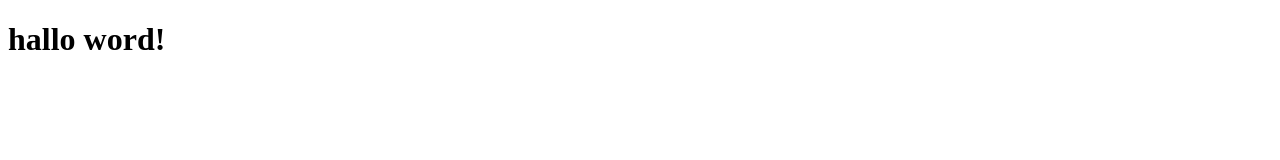
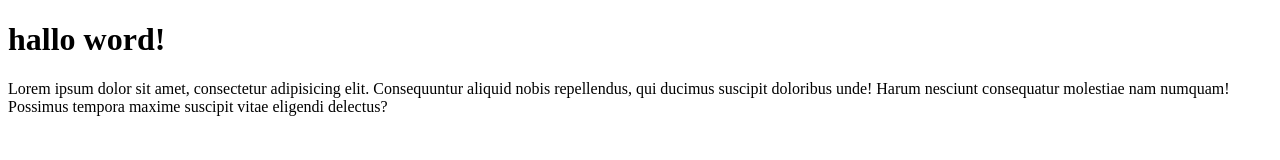
Before and after one commit to ilhamSkyOf19/git-test-4, a plain HTML site: page index.html in a window 1280 px wide. Drawn offline with Linux system fonts and the light colour scheme.

Commit message:
menambahkan paragraf di index.html

```diff
--- a/index.html
+++ b/index.html
@@ -9,6 +9,9 @@
 
 <body>
     <h1>hallo word!</h1>
+    <p>Lorem ipsum dolor sit amet, consectetur adipisicing elit. Consequuntur aliquid nobis repellendus, qui ducimus
+        suscipit doloribus unde! Harum nesciunt consequatur molestiae nam numquam! Possimus tempora maxime suscipit
+        vitae eligendi delectus?</p>
 </body>
 
 </html>
```
